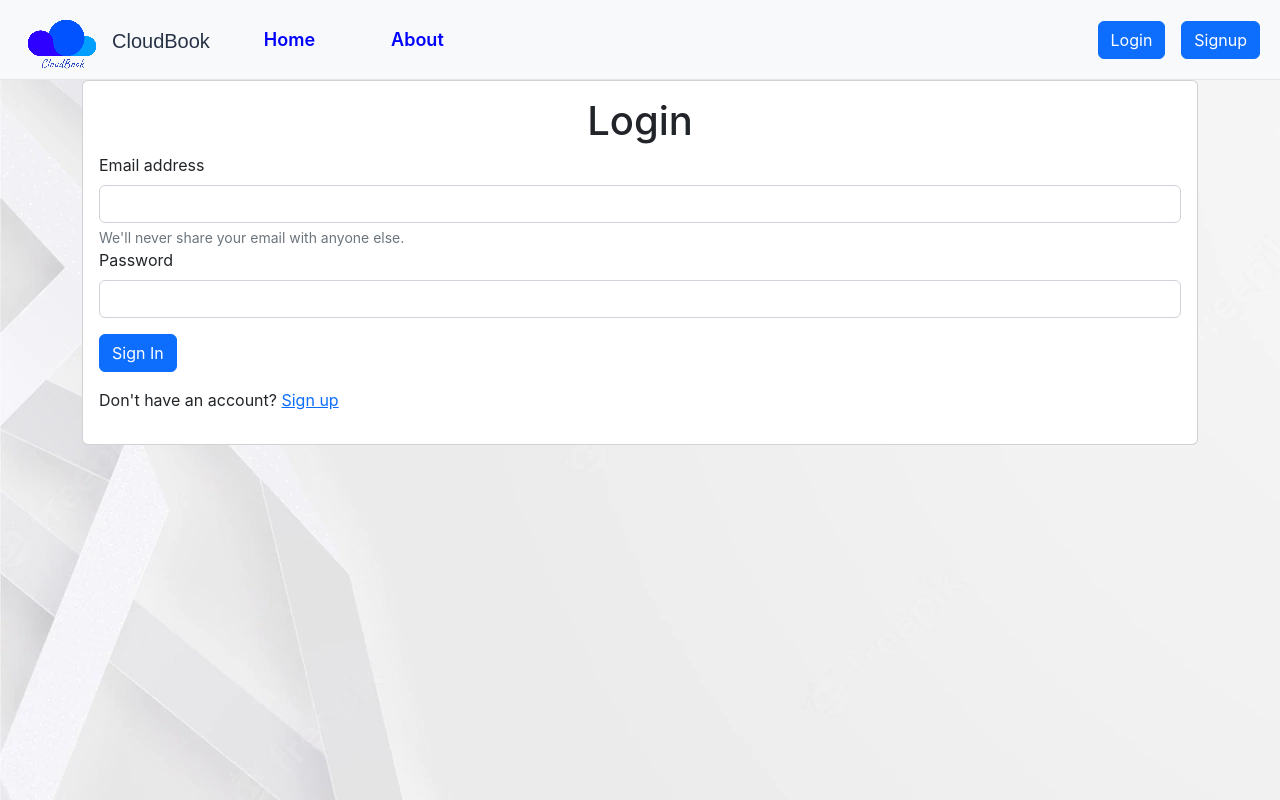
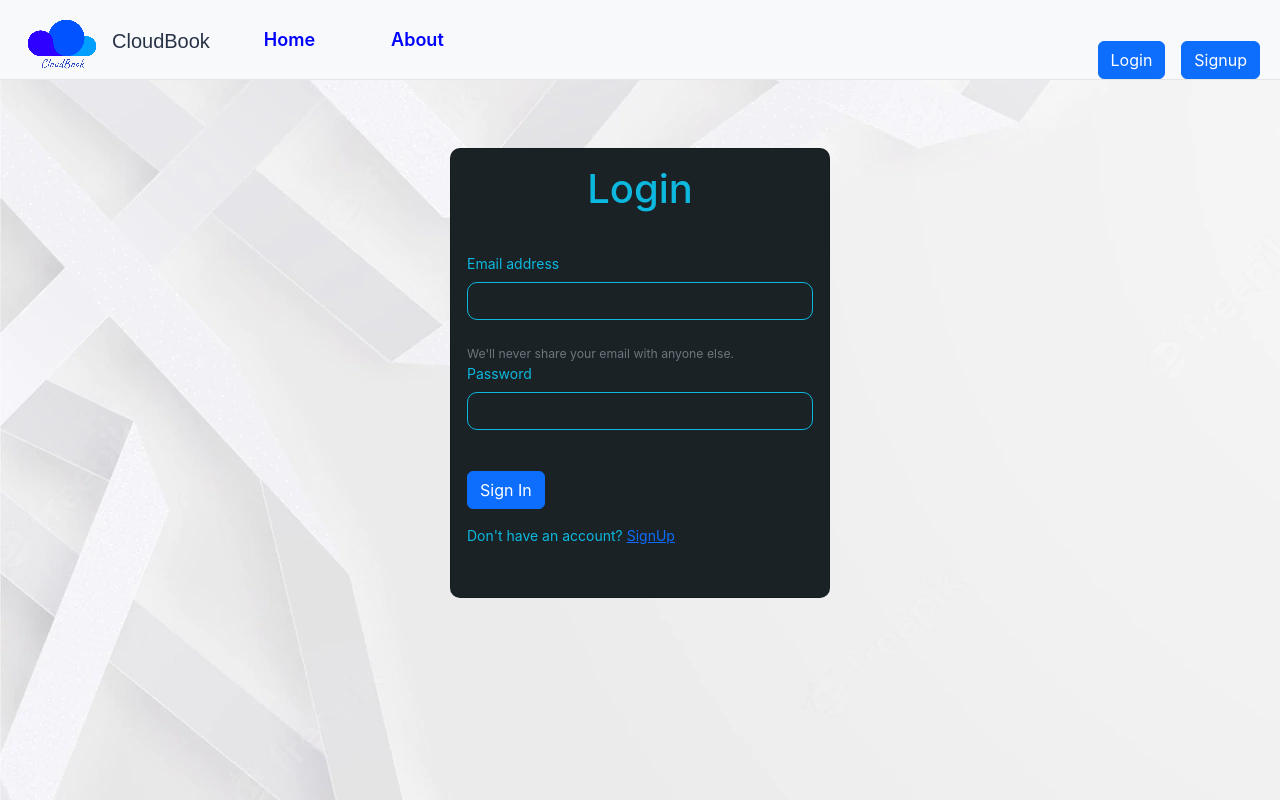
Before and after one commit to SidharthMishra-07/CloudBook, a React (Create React App) app: page /login in a window 1280 px wide. Built offline with nearby package versions, Linux system fonts and the light colour scheme.

Commit message:
Login Css Updated

```diff
--- a/src/Components/Login.css
+++ b/src/Components/Login.css
@@ -0,0 +1,36 @@
+
+.global-container{
+    height: 100%;
+    display: flex;
+    align-items: center;
+    justify-content: center;
+    color: #0db8de;
+}
+form{
+    padding-top: 10px;
+    font-size: 14px;
+    margin-top: 30px;
+}
+.login-form{
+    width: 380px;
+    height: 450px;
+    margin: 20px;
+    background: #1a2226;
+    border-radius: 10px;
+}
+input[type="email"],
+input[type="password"]{
+    background: #1a2226;
+    border-color: #0db8de;
+    color: white;
+    border-radius: 10px;
+    margin-bottom: 25px;
+}
+input[type="email"]:focus,
+input[type="password"]:focus{
+    color: white;
+    outline: none;
+    border: none;
+    background: #1a2226;
+    margin: 0;
+}
--- a/src/Components/Login.js
+++ b/src/Components/Login.js
@@ -33,7 +33,7 @@ const Login = (props) => {
 
 
     return (
-        <div className='global-container'>
+        <div className='global-container my-5'>
             <div className="card login-form">
                 <div className="card-body">
                     <h1 className="card-title text-center">Login</h1>
@@ -51,7 +51,7 @@ const Login = (props) => {
                             <button type="submit" className="btn btn-primary btn-block my-3">Sign In</button>
 
                             <div className="signup">
-                                <p>Don't have an account? <Link to ="/signup">Sign up</Link></p>
+                                <p>Don't have an account? <Link to ="/signup">SignUp</Link></p>
                             </div>
                         </form>
                     </div>
```
